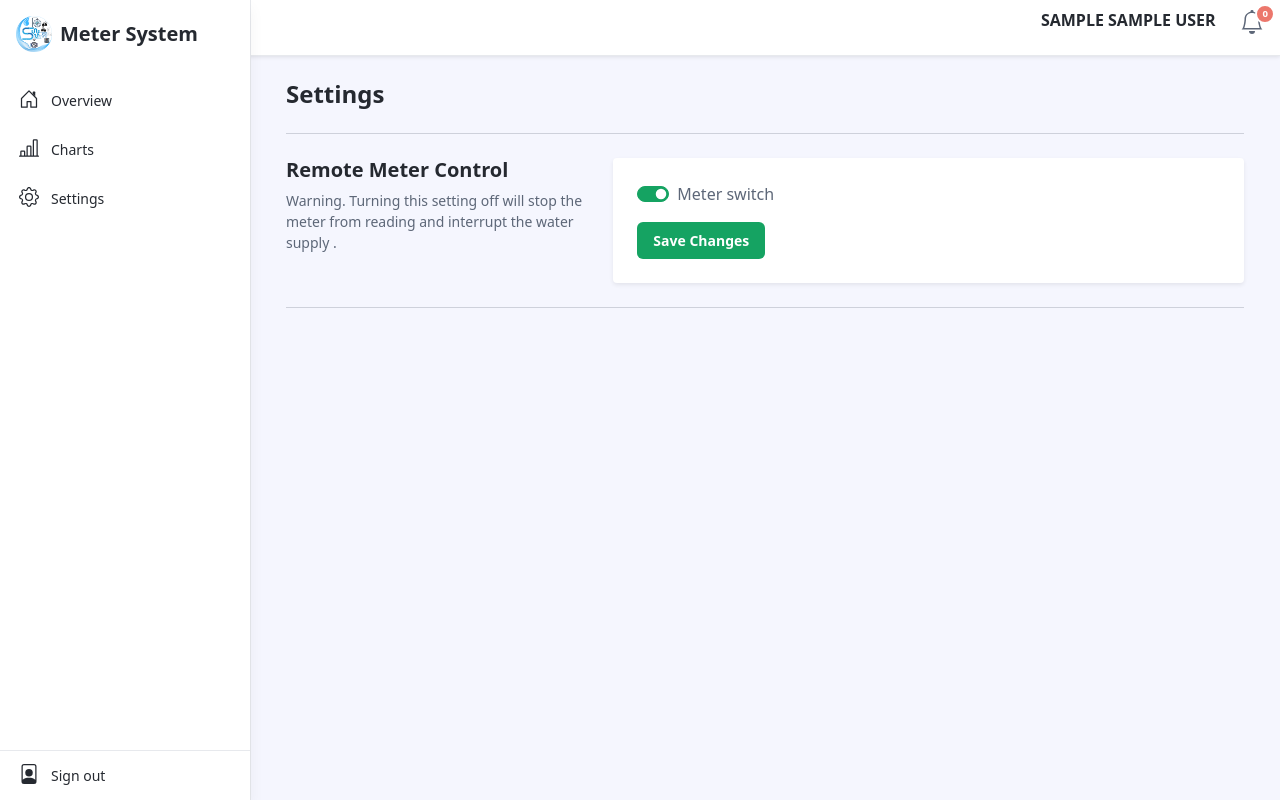
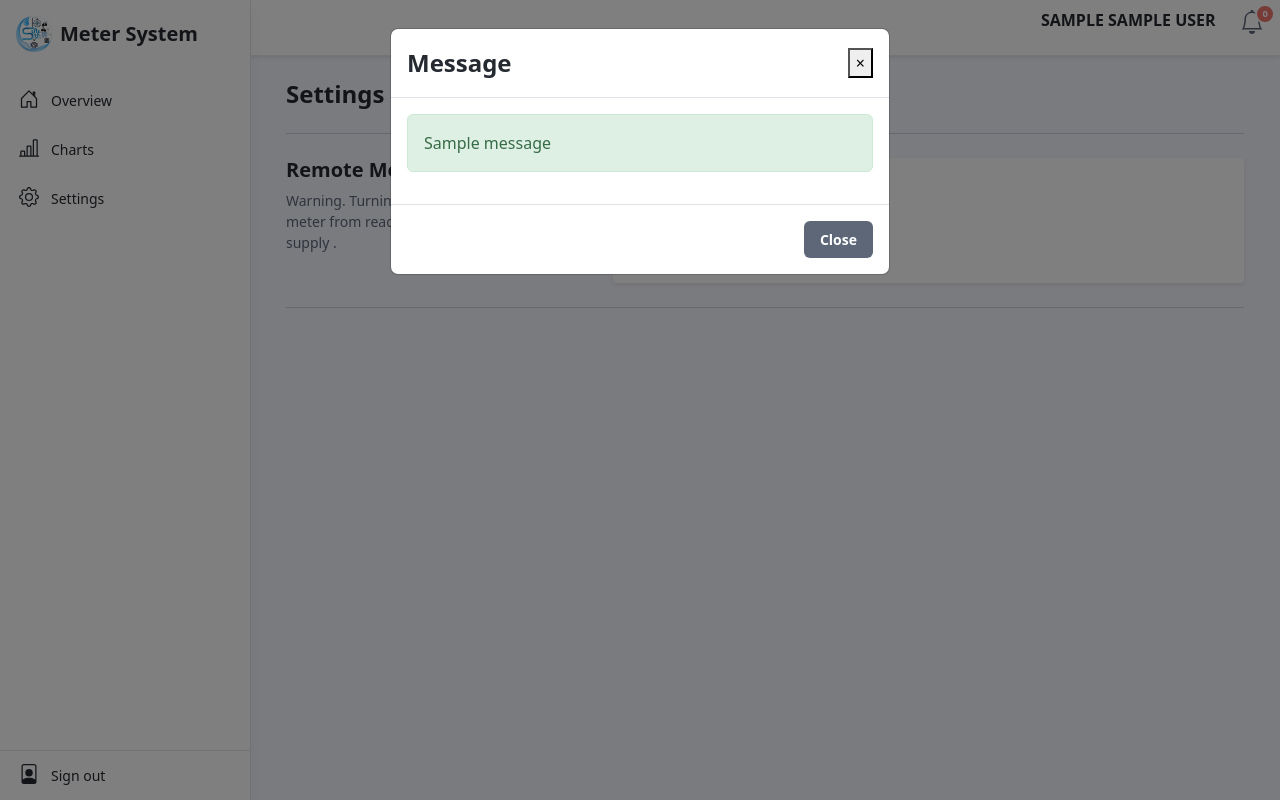
Before and after one commit to mjlavinia/onlinemetersystem, a Django app: page /settings/1 in a window 1280 px wide. Run offline with Django 3.2, Linux system fonts and the light colour scheme; a user stored in the database is signed in; tables that the repository leaves empty hold one stand-in row (values such as "Sample post"); one stand-in notice (Sample message) is shown; data that the repository does not hold is empty; some libraries are stand-ins or nearby versions.

Commit message:
fixing message in settings and adding modal

```diff
--- a/Client/admin.py
+++ b/Client/admin.py
@@ -36,10 +36,10 @@ class CLientInforAdminWithPage(admin.ModelAdmin):
 
     def save_model(self, request, obj, form, change):
         #obj.some_field = some_value # Update some_field with the desired value
-        super().save_model(request, obj, form, change) # Call the superclass method to save the model
         notif = Notifications()
         if obj.isactive == False:
             notif.message = 'The admin has made your account inactive. Please check with the admin the status of your acount.'
+            obj.switch = False
         else:
             notif.message = 'The admin has activated your account.'
 
@@ -47,6 +47,8 @@ class CLientInforAdminWithPage(admin.ModelAdmin):
         notif.timestamp = datetime.datetime.now()
         notif.isseen = False
         notif.save()
+        super().save_model(request, obj, form, change) # Call the superclass method to save the model
+
 # Register your models here..re
 
 @admin.register(RealTimeBill)
--- a/Client/templates/client/updatesettings.html
+++ b/Client/templates/client/updatesettings.html
@@ -19,7 +19,7 @@
               <div class="col-12 col-md-8">
                 <div class="app-card app-card-settings shadow-sm p-4">
             <div class="app-card-body">
-              <form action="updatesettings/{{client.switchid}}" method="post" class="settings-form">
+              <form action="/settings/updatesettings/{{client.switchid}}" method="post" class="settings-form">
                 {% csrf_token %}
                 <div class="form-check form-switch mb-3">
                   <input type="hidden" id="client" name="clientid" value="{{client.id}}">
@@ -37,5 +37,39 @@
             </div><!--//row-->
       <hr class="my-4">
     </div><!--//container-fluid-->
+    {% if messages %}
+    <div class="modal fade" id="message-modal" tabindex="-1" role="dialog" aria-labelledby="message-modal-label">
+        <div class="modal-dialog" role="document">
+            <div class="modal-content">
+                <div class="modal-header">
+                    <h4 class="modal-title" id="message-modal-label">Message</h4>
+                    <button type="button" class="close" data-dismiss="modal" aria-label="Close">
+                        <span aria-hidden="true">&times;</span>
+                    </button>
+                </div>
+                <div class="modal-body">
+                    {% for message in messages %}
+                        <div class="alert alert-{{ message.tags }}">
+                            {{ message }}
+                        </div>
+                    {% endfor %}
+                </div>
+                <div class="modal-footer">
+                    <button type="button" class="btn btn-secondary" data-dismiss="modal">Close</button>
+                </div>
+            </div>
+        </div>
+    </div>
+    <script>
+        $(document).ready(function() {
+            $('#message-modal').modal('show');
+
+            $('.btn').click(function(event) {
+              // Add your event listener code here.
+              $('#message-modal').modal('hide')
+          });
+        });
+    </script>
+{% endif %}
   </div>
   {%endblock%}
--- a/Client/views.py
+++ b/Client/views.py
@@ -158,21 +158,37 @@ def addBillRecord(billdate, realtime):
 def settings(request,id):
     if request.user.is_authenticated:
         template = loader.get_template('client/updatesettings.html')
-        client = ClientInfo.objects.filter(user_id = request.user.id).first()
-        client.switchid = 1
-        if client.switch:
-                client.switchid = 2
-
-        context = {'client' : client}
+        context = getsettings(request)
 
     else:
         template = loader.get_template('accounts/login.html')
     return HttpResponse(template.render(context,request))
 
+def updatesettings(request,id):
+    from django.contrib import messages
+    checked = request.POST.get('switch-meter', False)
+    if checked is not False:
+            checked = True
+    switchs = 'ON' if checked else 'OFF'
+    client = ClientInfo.objects.filter(user_id = request.user.id)
+    client.update(switch = checked)
+    messages.success(request, 'You have turned the meter switch '+ switchs)
+    template = loader.get_template('client/updatesettings.html')
+    context = getsettings(request)
+    return HttpResponse(template.render(context,request))
+
+
+def getsettings(request):
+    client = ClientInfo.objects.filter(user_id = request.user.id).first()
+    client.switchid = 1
+    if client.switch:
+            client.switchid = 2
+
+    context = {'client' : client}
+    return context
+
 
 @login_required(login_url='/accounts/login/')
-
-
 def notifications(request):
     if request.user.is_authenticated:
         param = request.GET.get('param')
@@ -201,9 +217,7 @@ def notifications(request):
     else:
         return HttpResponseRedirect(reverse('404'))
 
-def updatesettings(request,id):
-    checked = request.POST.get('switch-meter', False)
-    return HttpResponseRedirect(reverse('index'))
+
 
 
 def getmeter(request):
--- a/static/assets/js/client/singlepage.js
+++ b/static/assets/js/client/singlepage.js
@@ -60,7 +60,7 @@ $(document).ready(function () {
               </div>
             </div><!--//col-->
           </div><!--//row-->
-          <a class="link-mask" href= "../notifications?id=${r.id}&param=${clientid}"></a>
+          <a class="link-mask" href= "/notifications?id=${r.id}&param=${clientid}"></a>
         </div> </div>`
           console.log(html)
           if (r.isseen == false)
--- a/templates/sidebar.html
+++ b/templates/sidebar.html
@@ -79,7 +79,7 @@
       <div class="sidepanel-inner d-flex flex-column">
         <a href="#" id="sidepanel-close" class="sidepanel-close d-xl-none">&times;</a>
         <div class="app-branding">
-          <a class="app-logo" href="index.html"><img class="logo-icon me-2" src="{% static 'assets/images/logo.png'%}"
+          <a class="app-logo" href="/"><img class="logo-icon me-2" src="{% static 'assets/images/logo.png'%}"
               alt="logo" /><span class="logo-text">Meter System</span></a>
         </div>
         <!--//app-branding-->
```
